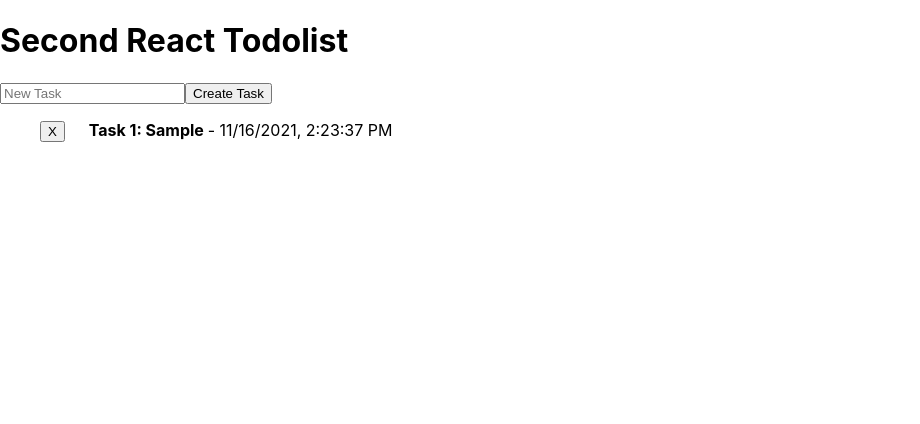
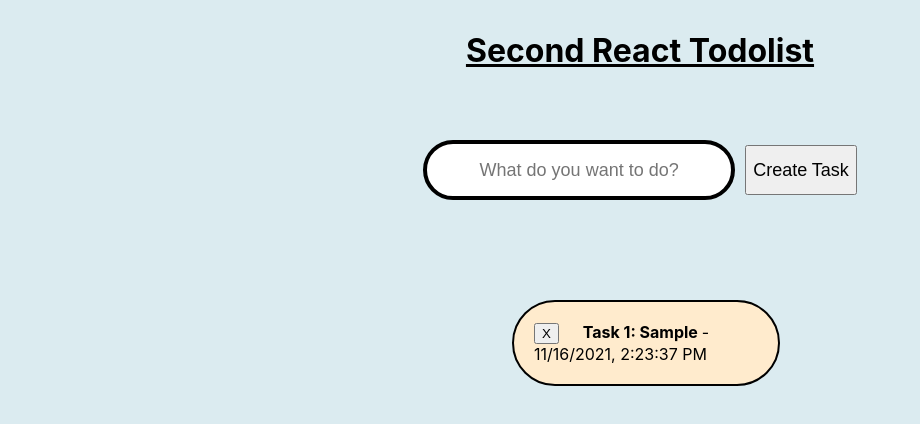
Before and after one commit to Jared-Ervin/second_todo, a React (Create React App) app: page / in a window 1280 px wide. Both pictures are taken after typing "Sample" into the empty fields and a click on the button "Create Task". Shown: the top 424 px of the page, without its empty margins (0-920 px from the left). Built offline with nearby package versions, Linux system fonts and the light colour scheme.

Commit message:
Added style

```diff
--- /dev/null
+++ b/src/App.css
@@ -0,0 +1,52 @@
+.App {
+  margin: auto;
+  width: 50%;
+  padding: 10px;
+}
+
+h1 {
+    text-decoration: underline;
+    margin-bottom: 70px;
+}
+
+.top {
+
+  text-align: center;
+  align-items: center;
+  margin-bottom: 100px;
+}
+
+
+ul {
+    padding-left: 30%;
+  }
+
+.newTodo {
+    width: 300px;
+    height: 50px;
+    border: 4px solid #000000;
+    border-radius: 50px;
+    font-size: large;
+    text-align: center;
+}
+
+#submitButton {
+    margin-left: 10px;
+    width: auto;
+    height: 50px;
+    font-size: large;
+}
+
+.todoItemWrapper {
+    text-align: center;
+}
+
+.todoItem {
+  margin-top: 10px;
+  padding: 20px;
+  width: 50%;
+  border: 2px solid rgb(0, 0, 0);
+  background-color: blanchedalmond;
+  text-align: left;
+  border-radius: 50px;
+}
--- a/src/App.js
+++ b/src/App.js
@@ -1,9 +1,9 @@
 // todo - implement edit modal
 // todo - implment drag and drop reodering?
-
 import React, { useState } from "react";
 import { TodoItem } from "./components/TodoItem";
 import { TodoList } from "./components/TodoList";
+import "./App.css"
 
 function App() {
   const [todoList, setTodoList] = useState([]);
@@ -11,7 +11,7 @@ function App() {
   const todoSubmit = (todo) => {
     // takes a todo item from Todo.js and adds it to the todo list
     if (!todo) return;
-    setTodoList([todo, ...todoList]);
+    setTodoList([...todoList, todo]);
     console.log(todoList);
   };
 
@@ -25,8 +25,10 @@ function App() {
 
   return (
     <div className="App">
+      <div className="top">
       <h1>Second React Todolist</h1>
       <TodoItem todoSubmit={todoSubmit} />
+      </div>
       <TodoList todoList={todoList} handleDelete={handleDelete} />
     </div>
   );
--- a/src/components/TodoItem.js
+++ b/src/components/TodoItem.js
@@ -18,9 +18,14 @@ export function TodoItem(props) {
   console.log(todo);
   return (
     <div>
-      <input placeholder="New Task" onChange={handleChange} value={todo.task} />
+      <input
+        className="newTodo"
+        placeholder="What do you want to do?"
+        onChange={handleChange}
+        value={todo.task}
+      />
       <span>
-        <button onClick={handleClick}>Create Task</button>
+        <button id="submitButton" type="submit" onClick={handleClick}>Create Task</button>
       </span>
     </div>
   );
--- a/src/components/TodoList.js
+++ b/src/components/TodoList.js
@@ -6,7 +6,8 @@ export function TodoList(props) {
     return props.todoList.map((element, index) => {
       const { task, time } = element;
       return (
-        <div key={index}>
+        <div className="todoItemWrapper" key={index}>
+          <div className="todoItem">
             <button
               style={{ marginRight: 20 }}
               onClick={() => props.handleDelete(index)}
@@ -21,6 +22,7 @@ export function TodoList(props) {
               - {time}
             </li>
           </div>
+        </div>
       );
     });
   };
--- a/src/index.css
+++ b/src/index.css
@@ -5,6 +5,7 @@ body {
     sans-serif;
   -webkit-font-smoothing: antialiased;
   -moz-osx-font-smoothing: grayscale;
+  background-color: rgb(219, 235, 240);
 }
 
 code {
```
Lines whose indentation alone changed are shown as unchanged.
